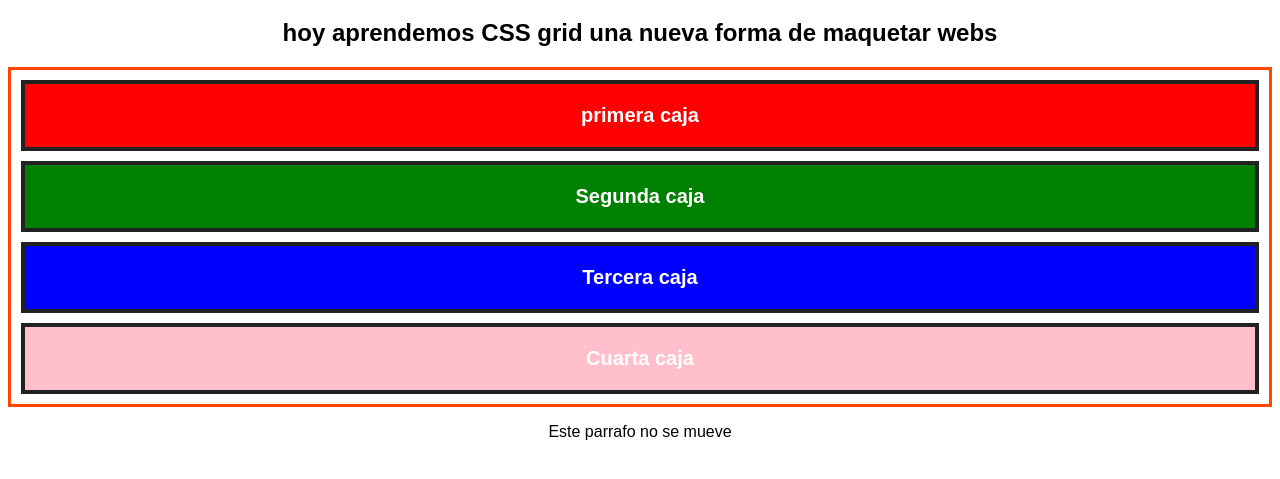
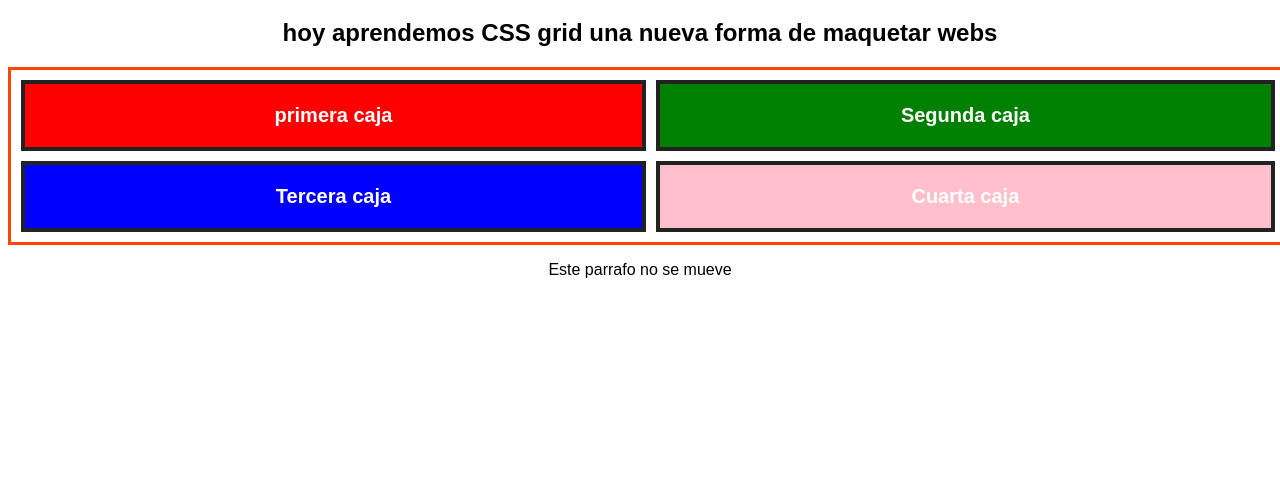
Before and after one commit to Nuribe92/SASS, a plain HTML site: page aprendiendo-grid/index.html in a window 1280 px wide. Shown: the part 61-540 px from the top of the page. Drawn offline with Linux system fonts and the light colour scheme.

Commit message:
CSS grid columns

```diff
--- a/aprendiendo-grid/styles.css
+++ b/aprendiendo-grid/styles.css
@@ -4,16 +4,22 @@ body {
 }
 
 .layout {
+    width: 1250px;
+    margin: 0px auto;
+  display: grid;
+  grid-template-columns: 50% 49.5%;
+  grid-gap:10px;
+  padding: 10px;
   border: 3px solid orangered;
 }
 
 .layout .caja {
+
   font-size: 20px;
   font-weight: bold;
   color: white;
   padding: 20px;
   border: 4px solid #222;
-  margin: 10px;
   background: gray;
 }
 
```
